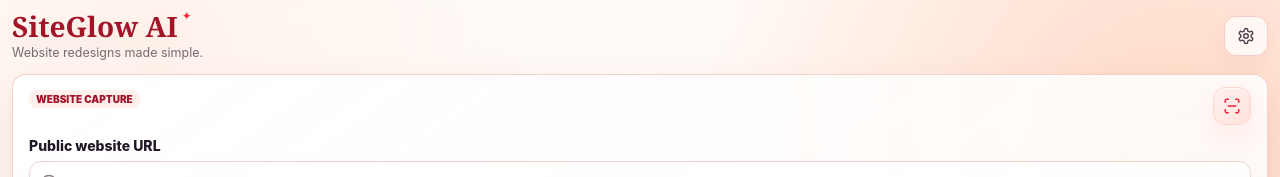
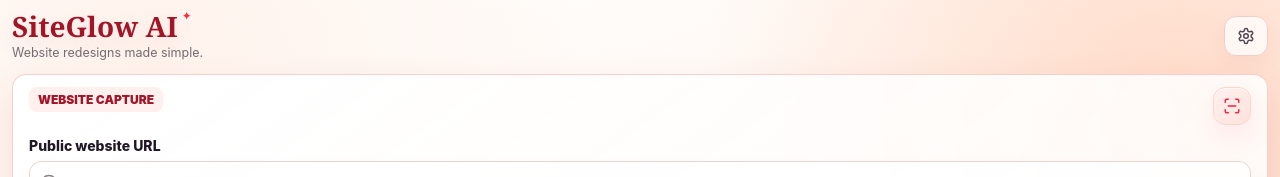
Before and after one commit to rowenapinto001/SiteGlow-AI, a React (Vite) app: page / in a window 1280 px wide. Shown: the top 177 px of the page. Built offline with nearby package versions, Linux system fonts and the light colour scheme; no server answers.

Commit message:
fix(ui): enlarge capture section label

```diff
--- a/src/styles.css
+++ b/src/styles.css
@@ -476,7 +476,8 @@
 }
 
 .capture-panel > .panel-header .eyebrow {
-  font-size: 10px;
+  padding: 5px 9px;
+  font-size: 12px;
 }
 
 .meta,
@@ -719,8 +720,8 @@
 }
 
 .workspace.has-result .capture-panel > .panel-header .eyebrow {
-  font-size: 9px;
-  padding: 2px 6px;
+  padding: 4px 8px;
+  font-size: 11px;
 }
 
 .workspace.has-result .panel-accent {
```
